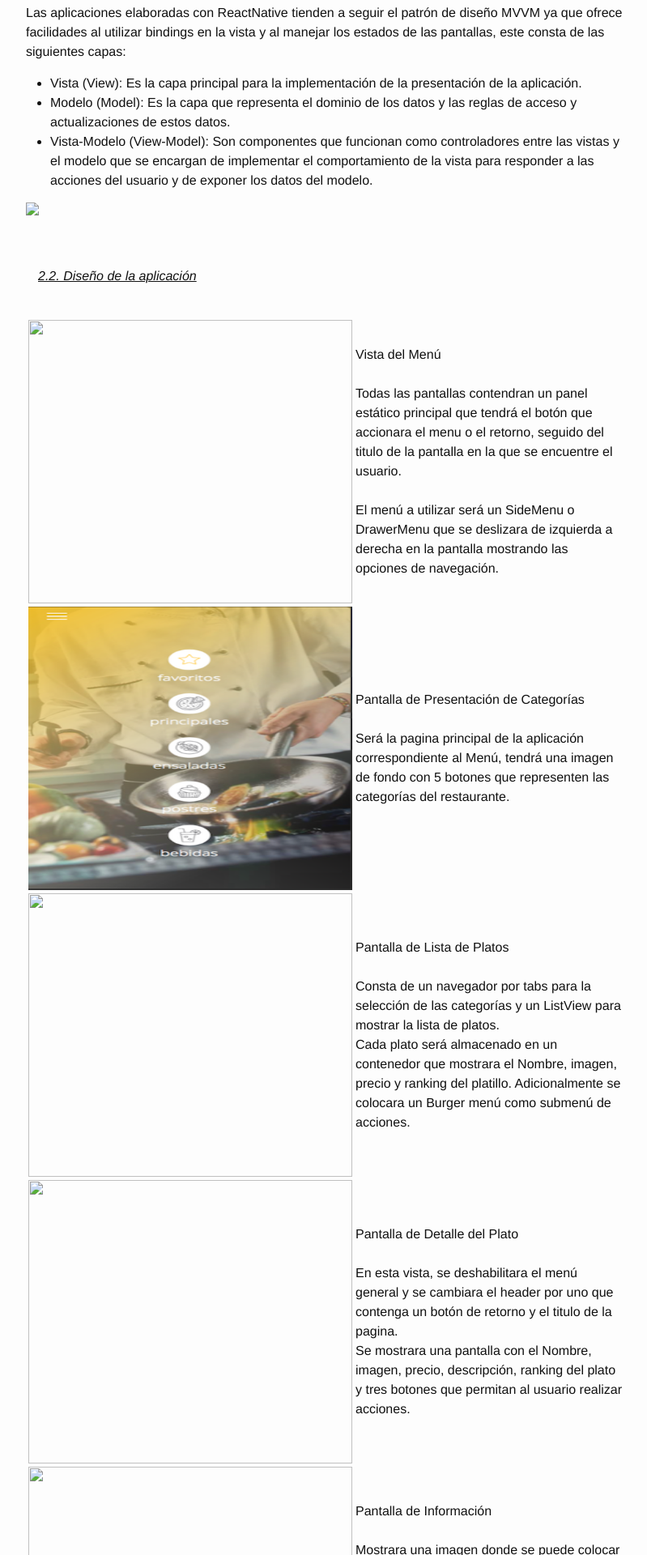
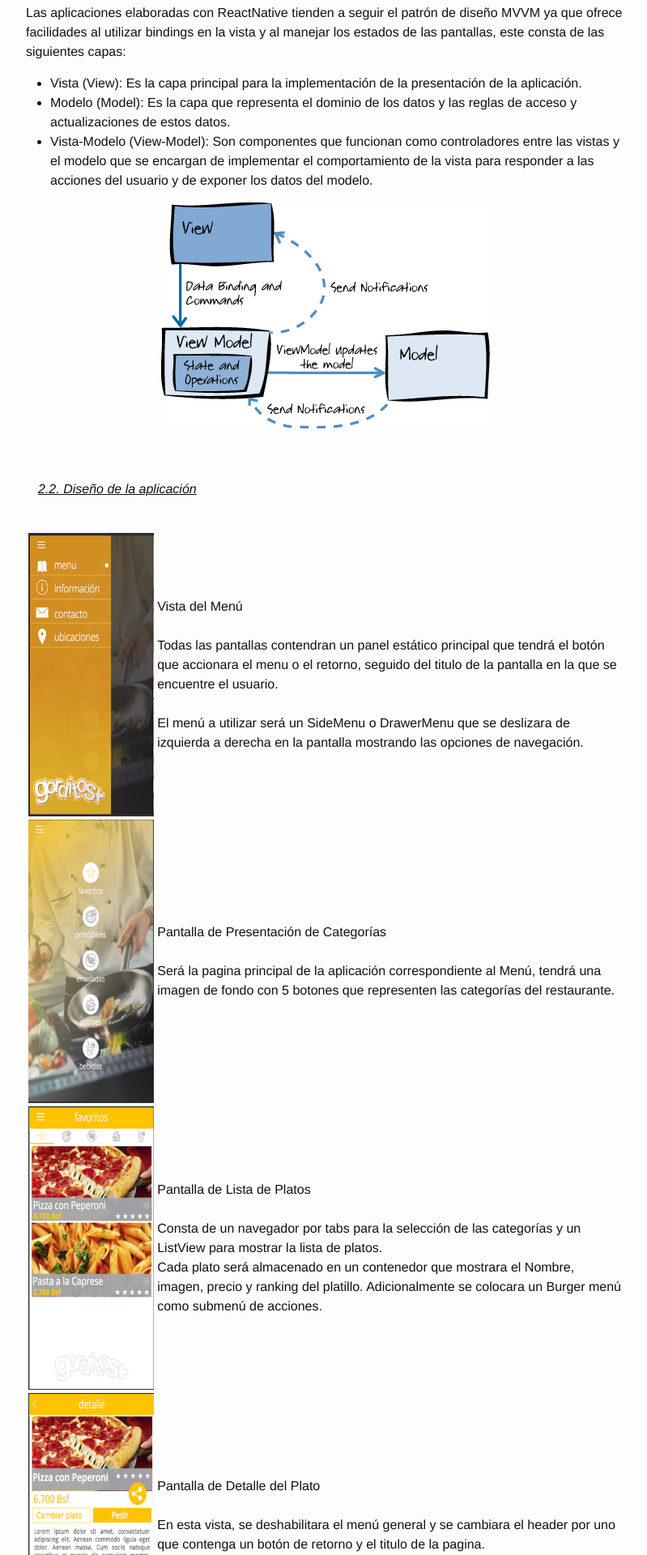
Before and after one commit to SYNERGY-GB/pas-restaurant-react-native, a Jekyll site: the page built from _posts/2016-07-18-Proyecto.markdown, in a window 1280 px wide. Shown: the part 679-2599 px from the top of the page at 81% size, without its empty margins (238-1037 px from the left). Built offline with Jekyll 4.4.1, drawn with Linux system fonts in a browser that asks for light colours.

Commit message:
Correccion URL

```diff
--- a/_posts/2016-07-18-Primeros Pasos.markdown
+++ b/_posts/2016-07-18-Primeros Pasos.markdown
@@ -26,7 +26,7 @@ Abrimos el terminal o consola y nos dirigimos al directorio donde queremos crear
 
 <img style="display: block;
     margin-left: auto;
-    margin-right: auto;" src="eppisapia.github.io/pas-restaurant-react-native/Images/Archivos_Iniciales.png">
+    margin-right: auto;" src="../Images/Archivos_Iniciales.png">
 
  - Android: Contiene la información para compilar y ejecutar en Android.
  - iOS: Contiene la información para compilar y ejecutar en iOS.
@@ -45,7 +45,7 @@ Para correr la aplicación en nuestro emulador nos colocamos dentro de la carpet
 
 <img style="display: block;
     margin-left: auto;
-    margin-right: auto;" src="eppisapia.github.io/pas-restaurant-react-native/Images/Primera_Vista.png">
+    margin-right: auto;" src="../Images/Primera_Vista.png">
 
 Habilitamos la opción para "Hot Reloading" para editar los archivos y ver los cambios que se producen, nos dirigimos al dispositivo y procedemos a presionar ⌘+D (iOS) o la tecla de Menú del dispositivo (Android).
 
--- a/_posts/2016-07-18-Proyecto.markdown
+++ b/_posts/2016-07-18-Proyecto.markdown
@@ -37,7 +37,7 @@ Las aplicaciones elaboradas con ReactNative tienden a seguir el patrón de dise
 
 <img style="display: block;
     margin-left: auto;
-    margin-right: auto;" src="eppisapia.github.io/pas-restaurant-react-native/Images/MVVM.png">
+    margin-right: auto;" src="../Images/MVVM.png">
 
 <br>
 <br>
@@ -46,7 +46,7 @@ Las aplicaciones elaboradas con ReactNative tienden a seguir el patrón de dise
 
 <table style="width:100%">
   <tr>
-    <td><img height="350" width="400" src="eppisapia.github.io/pas-restaurant-react-native/Images/Pantalla_menu.png"> </td>
+    <td><img height="350" width="400" src="../Images/Pantalla_menu.png"> </td>
     <td>
       Vista del Menú
       <br>
@@ -69,7 +69,7 @@ Las aplicaciones elaboradas con ReactNative tienden a seguir el patrón de dise
   </tr>
 
   <tr>
-    <td><img height="350" width="400" src="eppisapia.github.io/pas-restaurant-react-native/Images/Pantalla_platos.png"> </td>
+    <td><img height="350" width="400" src="../Images/Pantalla_platos.png"> </td>
     <td>
       Pantalla de Lista de Platos
       <br>
@@ -81,7 +81,7 @@ Las aplicaciones elaboradas con ReactNative tienden a seguir el patrón de dise
   </tr>
 
   <tr>
-    <td><img height="350" width="400" src="eppisapia.github.io/pas-restaurant-react-native/Images/Pantalla_detalle_p.png"> </td>
+    <td><img height="350" width="400" src="../Images/Pantalla_detalle_p.png"> </td>
     <td>
       Pantalla de Detalle del Plato
       <br>
@@ -93,7 +93,7 @@ Las aplicaciones elaboradas con ReactNative tienden a seguir el patrón de dise
   </tr>
 
   <tr>
-    <td><img height="350" width="400" src="eppisapia.github.io/pas-restaurant-react-native/Images/Pantalla_informacion.png"> </td>
+    <td><img height="350" width="400" src="../Images/Pantalla_informacion.png"> </td>
     <td>
       Pantalla de Información
       <br>
@@ -107,7 +107,7 @@ Las aplicaciones elaboradas con ReactNative tienden a seguir el patrón de dise
   </tr>
 
   <tr>
-    <td><img height="350" width="400" src="eppisapia.github.io/pas-restaurant-react-native/Images/Pantalla_ubicacion.png"> </td>
+    <td><img height="350" width="400" src="../Images/Pantalla_ubicacion.png"> </td>
     <td>
       Pantalla de Ubicación
       <br>
@@ -117,7 +117,7 @@ Las aplicaciones elaboradas con ReactNative tienden a seguir el patrón de dise
   </tr>
 
   <tr>
-    <td><img height="350" width="400" src="eppisapia.github.io/pas-restaurant-react-native/Images/Pantalla_comollegar.png"> </td>
+    <td><img height="350" width="400" src="../Images/Pantalla_comollegar.png"> </td>
     <td>
       Pantalla de Detalle de Ubicación
       <br>
@@ -129,7 +129,7 @@ Las aplicaciones elaboradas con ReactNative tienden a seguir el patrón de dise
   </tr>
 
   <tr>
-    <td><img height="350" width="400" src="eppisapia.github.io/pas-restaurant-react-native/Images/Pantalla_contacto.png"> </td>
+    <td><img height="350" width="400" src="../Images/Pantalla_contacto.png"> </td>
     <td>
       Pantalla de Contacto
       <br>
@@ -141,7 +141,7 @@ Las aplicaciones elaboradas con ReactNative tienden a seguir el patrón de dise
   </tr>
 
   <tr>
-    <td><img height="350" width="400" src="eppisapia.github.io/pas-restaurant-react-native/Images/Pantalla_contactar.png"> </td>
+    <td><img height="350" width="400" src="../Images/Pantalla_contactar.png"> </td>
     <td>
       Pantalla para Contactar
       <br>
@@ -153,7 +153,7 @@ Las aplicaciones elaboradas con ReactNative tienden a seguir el patrón de dise
   </tr>
 
   <tr>
-    <td><img height="350" width="400" src="eppisapia.github.io/pas-restaurant-react-native/Images/Pantalla_inicio.png"> </td>
+    <td><img height="350" width="400" src="../Images/Pantalla_inicio.png"> </td>
     <td>
       Splash para el inicio de la aplicación
       <br>
```
